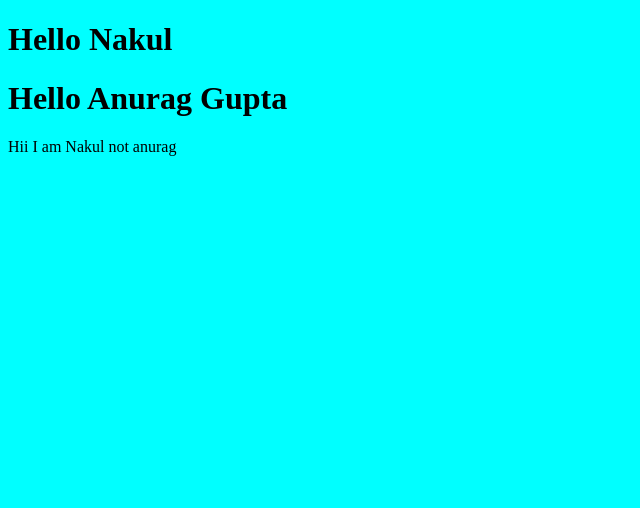
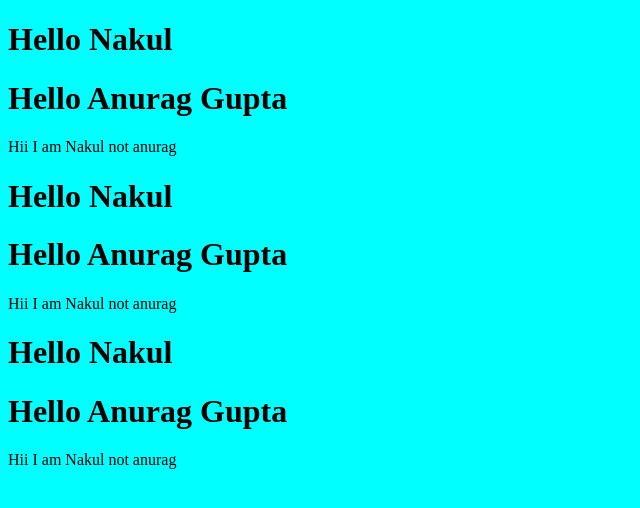
Before and after one commit to anurag-gupta1290/myProject, a plain HTML site: page index.html in a window 1280 px wide. Shown: the whole page, without its empty margins (0-640 px from the left). Drawn offline with Linux system fonts and the light colour scheme.

Commit message:
Update index.html

```diff
--- a/index.html
+++ b/index.html
@@ -8,6 +8,12 @@
 </head>
 <body>
      <h1> Hello Nakul </h1>
+    <h1> Hello Anurag Gupta </h1>
+    <p> Hii I am Nakul not anurag </p>
+    <h1> Hello Nakul </h1>
+    <h1> Hello Anurag Gupta </h1>
+    <p> Hii I am Nakul not anurag </p>
+    <h1> Hello Nakul </h1>
     <h1> Hello Anurag Gupta </h1>
     <p> Hii I am Nakul not anurag </p>
 
```
